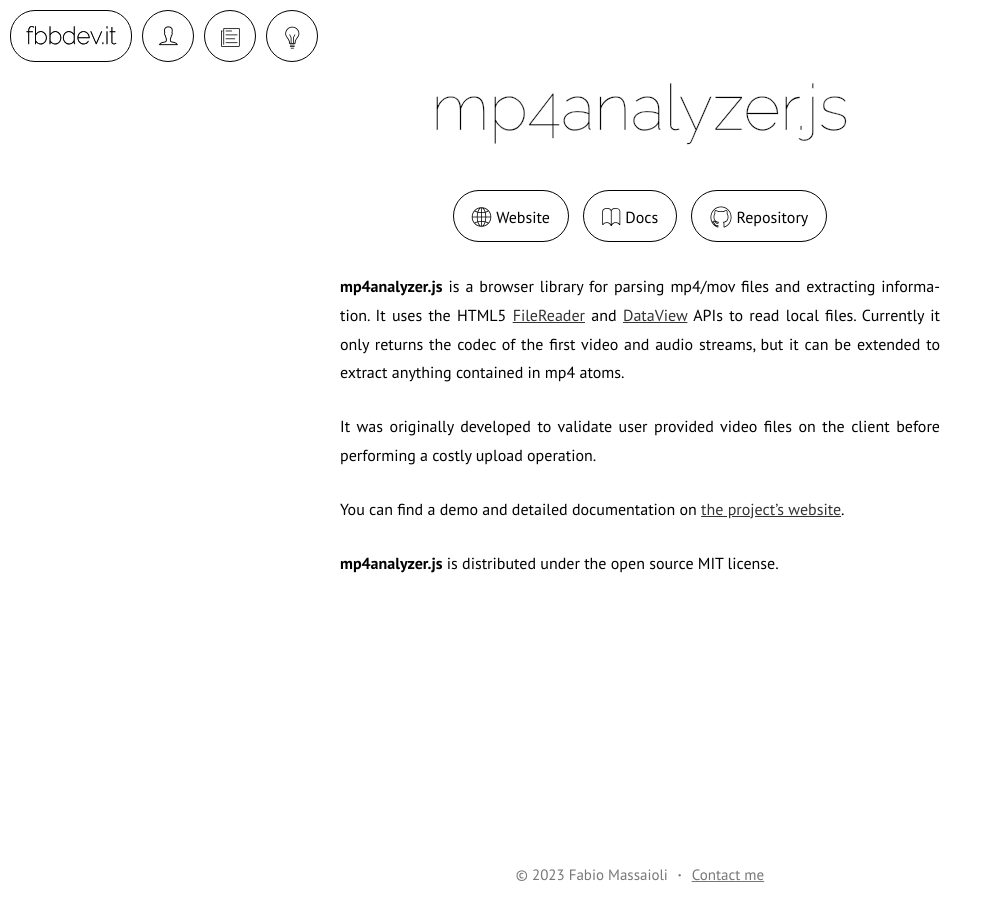
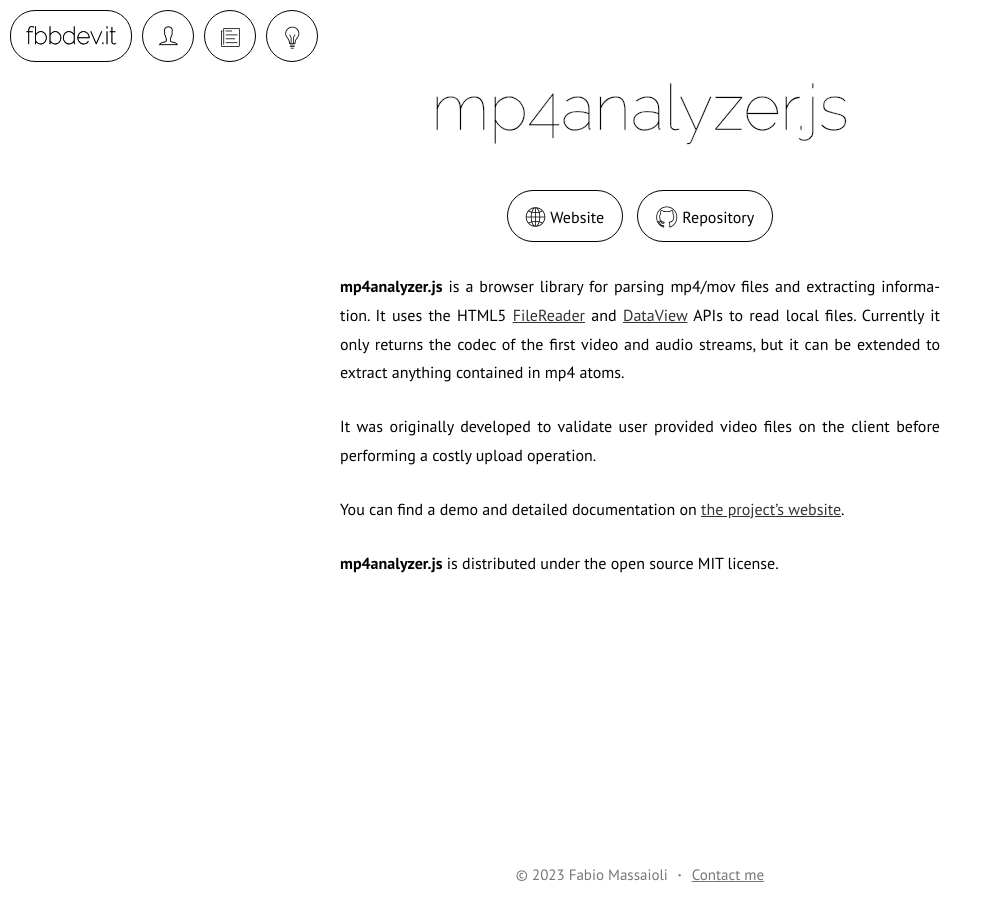
Before and after one commit to fbbdev/fbbdev.github.io, a Jekyll site: the page built from _projects/mp4analyzer.md, in a window 1280 px wide. Shown: the whole page, without its empty margins (0-993 px from the left). Built offline with Jekyll 4.4.1, drawn with Linux system fonts in a browser that asks for light colours.

Commit message:
Remove docs link from mp4analyzer

```diff
--- a/_projects/mp4analyzer.md
+++ b/_projects/mp4analyzer.md
@@ -7,8 +7,6 @@ ordinal: 200
 links:
     - type: website
       url: https://fbbdev.it/mp4analyzer.js
-    - type: docs
-      url: https://github.com/fbbdev/mp4analyzer.js#readme
     - type: github
       url: https://github.com/fbbdev/mp4analyzer.js
 
```
